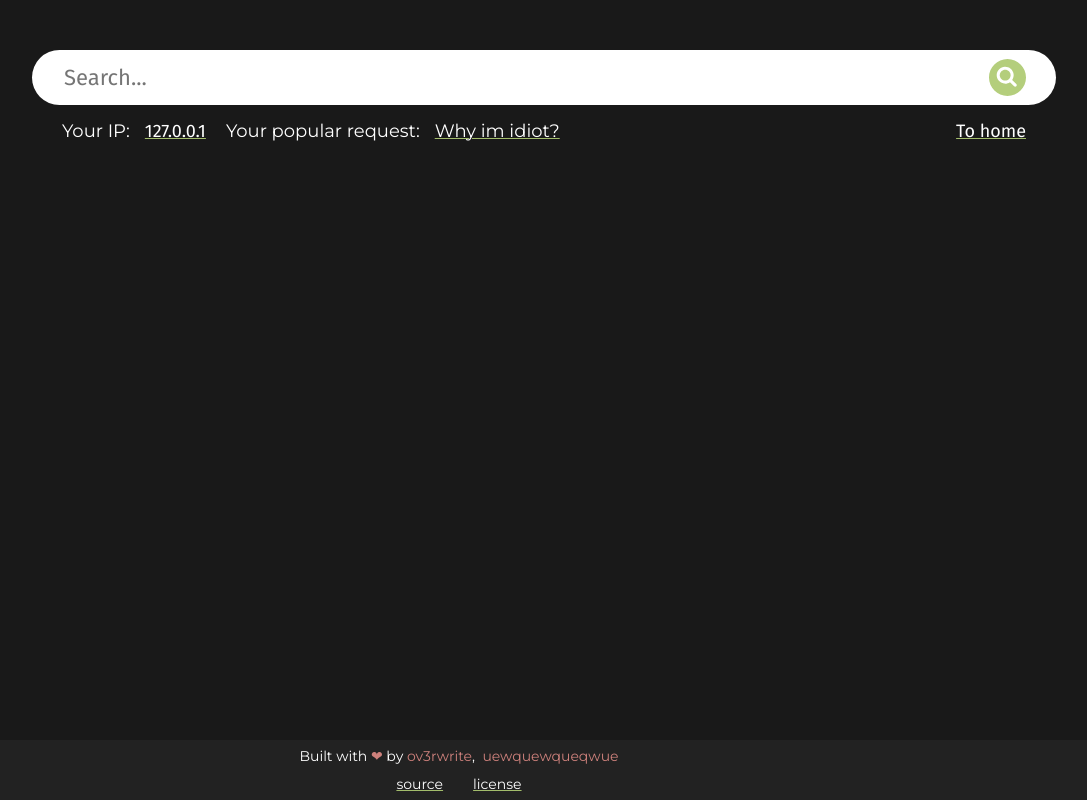
After one commit to idmp152/multisearch, a FastAPI app: template src/multisearch/templates/search_page/search_page.html in a window 1280 px wide; the page is wider, and only the part inside the window is pictured. The commit adds this page. Shown: that part, without its empty margins (181-1268 px from the left). Run offline with FastAPI, Linux system fonts and the light colour scheme; the template is opened without the code that fills it, so the values that code supplies are empty.

Commit message:
search page

```diff
--- a/src/multisearch/main.py
+++ b/src/multisearch/main.py
@@ -1,14 +1,14 @@
 from pathlib import Path
 
-import uvicorn # type: ignore
+import uvicorn  # type: ignore
 from fastapi import APIRouter, FastAPI, Request
 from fastapi.templating import Jinja2Templates
 from fastapi.staticfiles import StaticFiles
 from fastapi.responses import HTMLResponse
 from starlette.responses import Response
 
-from config import HOST, PORT # type: ignore
-from api import api_router # type: ignore
+from config import HOST, PORT  # type: ignore
+from api import api_router, get_results  # type: ignore
 
 app: FastAPI = FastAPI()
 page_router: APIRouter = APIRouter()
@@ -16,22 +16,36 @@ page_router: APIRouter = APIRouter()
 BASE_PATH: Path = Path(__file__).resolve().parent
 
 TEMPLATES_DIR_NAME: str = "templates"
-TEMPLATES: Jinja2Templates = Jinja2Templates(directory=str(BASE_PATH / TEMPLATES_DIR_NAME))
+TEMPLATES: Jinja2Templates = Jinja2Templates(
+    directory=str(BASE_PATH / TEMPLATES_DIR_NAME)
+)
 
 STATIC_DIR_NAME: str = "static"
-app.mount("/" + STATIC_DIR_NAME, StaticFiles(directory=STATIC_DIR_NAME), name=STATIC_DIR_NAME)
+app.mount(
+    "/" + STATIC_DIR_NAME, StaticFiles(directory=STATIC_DIR_NAME), name=STATIC_DIR_NAME
+)
 
 ROUTERS: tuple = (page_router, api_router)
 
 
 HOME_PAGE_TEMPLATE = "home_page/index.html"
+SEARCH_PAGE_TEMPALATE = "search_page/search_page.html"
+
 
 @page_router.get("/", response_class=HTMLResponse)
-async def homepage(request: Request) -> Response: # Jinja returns an inner type, wtf?
+async def homepage(request: Request) -> Response:  # Jinja returns an inner type, wtf?
     """Starting page for the engine"""
     return TEMPLATES.TemplateResponse(
         HOME_PAGE_TEMPLATE,
         {"request": request},
+    )
+
+
+@page_router.get("/search/", response_class=HTMLResponse)
+async def searchpage(request: Request, query: str) -> Response:
+    answer = await get_results(query)
+    return TEMPLATES.TemplateResponse(
+        SEARCH_PAGE_TEMPALATE, {"request": request, "answer": answer}
     )
 
 
--- a/src/multisearch/models.py
+++ b/src/multisearch/models.py
@@ -1,7 +1,9 @@
 from pydantic import BaseModel
+
 
 class QueryResponse(BaseModel):
     """Response dataclass for the /search method"""
+
     title: str
     description: str
     url: str
--- /dev/null
+++ b/src/multisearch/static/styles/common.css
@@ -0,0 +1,122 @@
+html,
+body {
+  font-family: "Montserrat", "Fira Sans", sans-serif;
+  font-size: 10px;
+
+  -webkit-font-smoothing: antialiased;
+  -moz-osx-font-smoothing: grayscale;
+
+  padding: 0;
+  margin: 0;
+
+  background-color: #191919;
+  background-position: center;
+  background-repeat: no-repeat;
+  background-size: cover;
+
+  max-height: 100vh;
+
+  color: #fff;
+}
+h1 {
+  font-size: 3.6em;
+}
+h2 {
+  font-size: 2.6em;
+  line-height: 100%;
+}
+a {
+  color: #fff;
+  text-decoration: none;
+}
+input {
+  font-family: "Fira Sans";
+  font-size: 2.2em;
+  line-height: 24px;
+
+  border-style: none;
+  outline: none;
+
+  color: #747474;
+  cursor: text;
+}
+.wrapper {
+  display: flex;
+  flex-direction: column;
+
+  min-height: 100vh;
+}
+.search-bar {
+  display: flex;
+  align-items: center;
+  justify-content: space-between;
+
+  width: 1024px;
+  height: 55px;
+  background-color: #fff;
+  border-radius: 36px;
+}
+.search-bar__input {
+  width: 100%;
+
+  margin-left: 30px;
+
+  color: #000;
+}
+.search-bar__magnifier {
+  width: 37px;
+  height: 37px;
+
+  margin-right: 30px;
+
+  line-height: 24px;
+
+  cursor: pointer;
+}
+.search-form {
+  display: flex;
+  flex-direction: row;
+}
+.unselectable {
+  -webkit-touch-callout: none; /* iOS Safari */
+  -webkit-user-select: none; /* Chrome/Safari/Opera */
+  -khtml-user-select: none; /* Konqueror */
+  -moz-user-select: none; /* Firefox */
+  -ms-user-select: none; /* Internet Explorer/Edge */
+  user-select: none; /* Non-prefixed version, currently
+    not supported by any browser */
+}
+.decor-r {
+  color: #ce817c;
+}
+.decor-g {
+  color: #a2bc6b;
+}
+.decor-under {
+  text-decoration: underline #a2bc6b 1px;
+}
+.footer {
+  display: flex;
+  flex-direction: column;
+  align-items: center;
+  justify-content: center;
+
+  flex: 0;
+
+  min-height: 60px;
+  max-width: 100vw;
+
+  background-color: #222222;
+
+  font-size: 1.4em;
+}
+.footer-items {
+  display: flex;
+  flex-direction: row;
+}
+.footer-item {
+  margin-right: 30px;
+}
+.footer-item:nth-last-child(1) {
+  margin: 0;
+}
--- /dev/null
+++ b/src/multisearch/static/styles/searchpage.css
@@ -0,0 +1,79 @@
+.main {
+  display: flex;
+  flex-direction: column;
+
+  flex: 1;
+
+  width: 1450px;
+
+  margin: 50px auto 0;
+}
+.upper-content {
+  margin: 0 auto 100px;
+}
+.about-user {
+  display: flex;
+  flex-direction: row;
+
+  justify-content: space-between;
+  width: 1024px;
+}
+.about-user__items {
+  display: flex;
+
+  margin-left: 30px;
+  margin-bottom: 15px;
+}
+.user-item {
+  font-size: 1.8em;
+
+  margin-right: 15px;
+}
+.user-item:nth-child(2) {
+  margin-right: 20px;
+
+  font-family: "Fira Sans";
+}
+.search-engine {
+  display: flex;
+  flex-direction: column;
+  justify-content: space-between;
+
+  margin-bottom: 50px;
+}
+.search-engine:nth-last-child(1) {
+  margin-bottom: 50px;
+}
+.engine {
+  display: flex;
+  flex-direction: row;
+  justify-content: space-between;
+
+  /* width: 1450px; */
+  height: 100%;
+}
+.engine-block {
+  display: flex;
+  flex-direction: column;
+
+  width: 250px;
+}
+.engine-name {
+  font-size: 3em;
+
+  margin-bottom: 15px;
+}
+.engine-title {
+  font-size: 2em;
+  font-family: "Fira Sans";
+
+  margin-bottom: 10px;
+}
+.engine-description {
+  display: flex;
+  flex-direction: row;
+  justify-content: space-between;
+  align-items: flex-end;
+
+  font-size: 1.6em;
+}
--- /dev/null
+++ b/src/multisearch/templates/footer.html
@@ -0,0 +1,21 @@
+<footer class="footer">
+  <div class="footer-title" style="margin-bottom: 10px">
+    Built with&nbsp;<span class="decor-r">❤︎</span>&nbsp;by&nbsp;<span
+      class="decor-r"
+      >ov3rwrite</span
+    >,&nbsp;
+    <span class="decor-r">uewquewqueqwue</span>
+  </div>
+  <div class="footer-items">
+    <a
+      href="https://github.com/ov3rwrite/multisearch"
+      class="footer-item decor-under"
+      >source</a
+    >
+    <a
+      href="https://github.com/ov3rwrite/multisearch/blob/main/LICENSE"
+      class="footer-item decor-under"
+      >license</a
+    >
+  </div>
+</footer>
--- /dev/null
+++ b/src/multisearch/templates/search_page/search_page.html
@@ -0,0 +1,144 @@
+<!DOCTYPE html>
+<html lang="en">
+  <head>
+    <meta name="MultiSearch engine" content="Welcome to multiSearch engine" />
+    <meta charset="UTF-8" />
+    <meta name="theme-color" content="#191919" />
+    <meta http-equiv="X-UA-Compatible" content="IE=edge" />
+    <meta name="viewport" content="width=device-width, initial-scale=1.0" />
+    <link
+      href="https://fonts.googleapis.com/css2?family=Fira+Sans&family=Montserrat&display=swap"
+      rel="stylesheet"
+    />
+    <link
+      rel="stylesheet"
+      href="{{ url_for('static', path='styles/searchpage.css') }}"
+    />
+    <link
+      rel="stylesheet"
+      href="{{ url_for('static', path='styles/common.css') }}"
+    />
+    <!-- <link rel="icon" href="images/.ico" type="image/x-icon" sizes="64x64 32x32 24x24 16x16" > -->
+    <link
+      rel="icon"
+      href="{{ url_for('static', path='images/logo_page.png') }}"
+      type="image/png"
+      sizes="192x192"
+    />
+    <link
+      rel="icon"
+      href="{{ url_for('static', path='images/logo_page.png') }}"
+      type="image/png"
+      sizes="512x512"
+    />
+    <title>MultiSearch</title>
+  </head>
+  <body>
+    <script>
+      // $(document).keypress(function (event) {
+      //   if (event.keyCode == 13) {
+      //     $("#Enter").click(); //OR $("#Enter").trigger('click');
+      //   }
+      // });
+      function enterKeyPressed(event) {
+        if (event.keyCode == 13) {
+          console.log("Enter key is pressed");
+          return true;
+        } else {
+          return false;
+        }
+      }
+      function test() {
+        let request = new XMLHttpRequest();
+        let el = "?query=" + document.getElementById("search-bar-input").value;
+        request.open("GET", el, true);
+        let link = document.getElementById("url");
+        link.setAttribute("href", "/search/" + el);
+        request.onreadystatechange = function () {
+          if (request.readyState == 4 && request.status == 200)
+            window.open("/search/" + el, "_parent");
+        };
+        request.send(null);
+      }
+    </script>
+    <div class="wrapper">
+      <div class="main">
+        <div class="upper-content">
+          <div class="search-bar" style="margin-bottom: 15px">
+            <input
+              class="search-bar__input"
+              placeholder="Search..."
+              type="text"
+              id="search-bar-input"
+            />
+            <a
+              onclick="javascript:test()"
+              class="search-bar__magnifier unselectable"
+              href=""
+              id="url"
+              onkeypress="return enterKeyPressed(event)"
+            >
+              <svg
+                width="37"
+                height="37"
+                viewBox="0 0 37 37"
+                fill="none"
+                xmlns="http://www.w3.org/2000/svg"
+              >
+                <path
+                  d="M18.5 0C8.29898 0 0 8.29898 0 18.5C0 28.701 8.29898 37 18.5 37C28.701 37 37 28.701 37 18.5C37 8.29898 28.701 0 18.5 0ZM27.2981 27.2981C27.009 27.587 26.617 27.7493 26.2083 27.7493C25.7996 27.7493 25.4077 27.587 25.1186 27.2981L20.9908 23.1712C19.2469 24.3712 17.1175 24.8762 15.0205 24.5871C12.9235 24.2979 11.0103 23.2356 9.65623 21.6084C8.30217 19.9813 7.60507 17.9069 7.70172 15.7923C7.79836 13.6776 8.68178 11.6754 10.1786 10.1786C11.6754 8.68178 13.6776 7.79836 15.7923 7.70172C17.9069 7.60507 19.9813 8.30217 21.6084 9.65623C23.2356 11.0103 24.2979 12.9235 24.5871 15.0205C24.8762 17.1175 24.3712 19.2469 23.1712 20.9908L27.2981 25.1186C27.587 25.4077 27.7493 25.7996 27.7493 26.2083C27.7493 26.617 27.587 27.009 27.2981 27.2981Z"
+                  fill="#B4CE7C"
+                />
+                <path
+                  d="M16.1875 21.5833C19.1675 21.5833 21.5833 19.1675 21.5833 16.1875C21.5833 13.2075 19.1675 10.7917 16.1875 10.7917C13.2074 10.7917 10.7916 13.2075 10.7916 16.1875C10.7916 19.1675 13.2074 21.5833 16.1875 21.5833Z"
+                  fill="#B4CE7C"
+                />
+              </svg>
+            </a>
+          </div>
+          <div class="about-user">
+            <div class="about-user__items">
+              <span class="user-item">Your IP:</span>
+              <span class="user-item decor-under">127.0.0.1</span>
+              <span class="user-item">Your popular request:</span>
+              <span class="user-item decor-under">Why im idiot?</span>
+            </div>
+            <a href="/" class="user-item decor-under" style="margin-right: 30px"
+              >To home</a
+            >
+          </div>
+        </div>
+        <div class="engine">
+          {% for engine, item in answer | groupby('engine') %}
+          <div class="engine-block">
+            <div class="engine-name">{{ engine|capitalize }}</div>
+            <div class="search-engine">
+              {% for j in item %}
+              <div class="engine-title decor-under">{{ j.title }}</div>
+              <div class="engine-description">
+                <span> {{ j.description }} </span>
+                <a href="{{ j.url }}" target="_blank">
+                  <svg
+                    width="14"
+                    height="14"
+                    viewBox="0 0 14 14"
+                    fill="none"
+                    xmlns="http://www.w3.org/2000/svg"
+                  >
+                    <path
+                      d="M11.375 14H1.75C1.28587 14 0.840752 13.8156 0.512563 13.4874C0.184374 13.1592 0 12.7141 0 12.25V2.625C0 2.16087 0.184374 1.71575 0.512563 1.38756C0.840752 1.05937 1.28587 0.875 1.75 0.875H5.25V2.625H1.75V12.25H11.375V8.75H13.125V12.25C13.125 12.7141 12.9406 13.1592 12.6124 13.4874C12.2842 13.8156 11.8391 14 11.375 14ZM6.7375 8.49362L5.50375 7.25638L11.0101 1.75H7.875V0H14V6.125H12.25V2.98812L6.7375 8.49362V8.49362Z"
+                      fill="#B4CE7C"
+                    />
+                  </svg>
+                </a>
+              </div>
+              {% endfor %}
+            </div>
+          </div>
+          {% endfor %}
+        </div>
+      </div>
+      {% include 'footer.html' %}
+    </div>
+  </body>
+</html>
```
Also changed, not shown: src/multisearch/api.py (+8 -5 lines), src/multisearch/requesters.py (+24 -13 lines), src/multisearch/static/styles/homepage.css (+0 -120 lines), src/multisearch/templates/home_page/index.html (+23 -15 lines).
